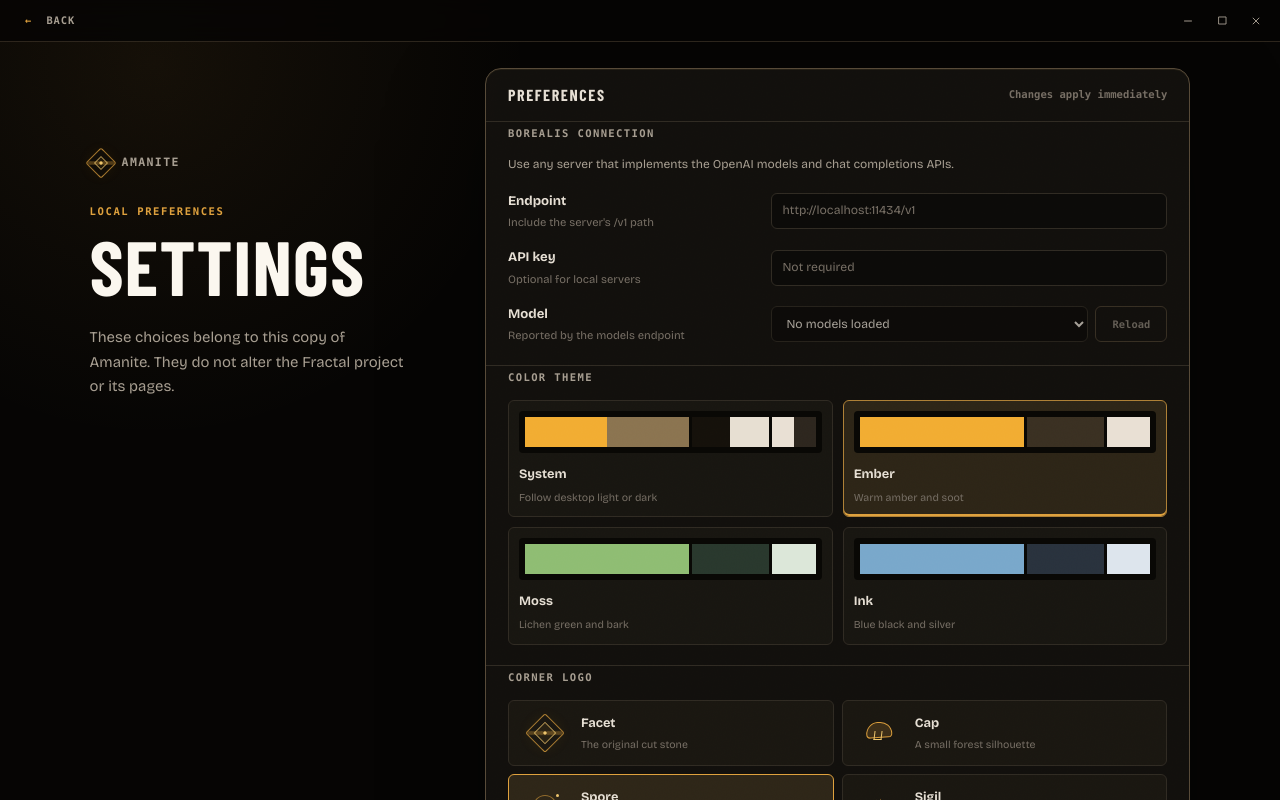
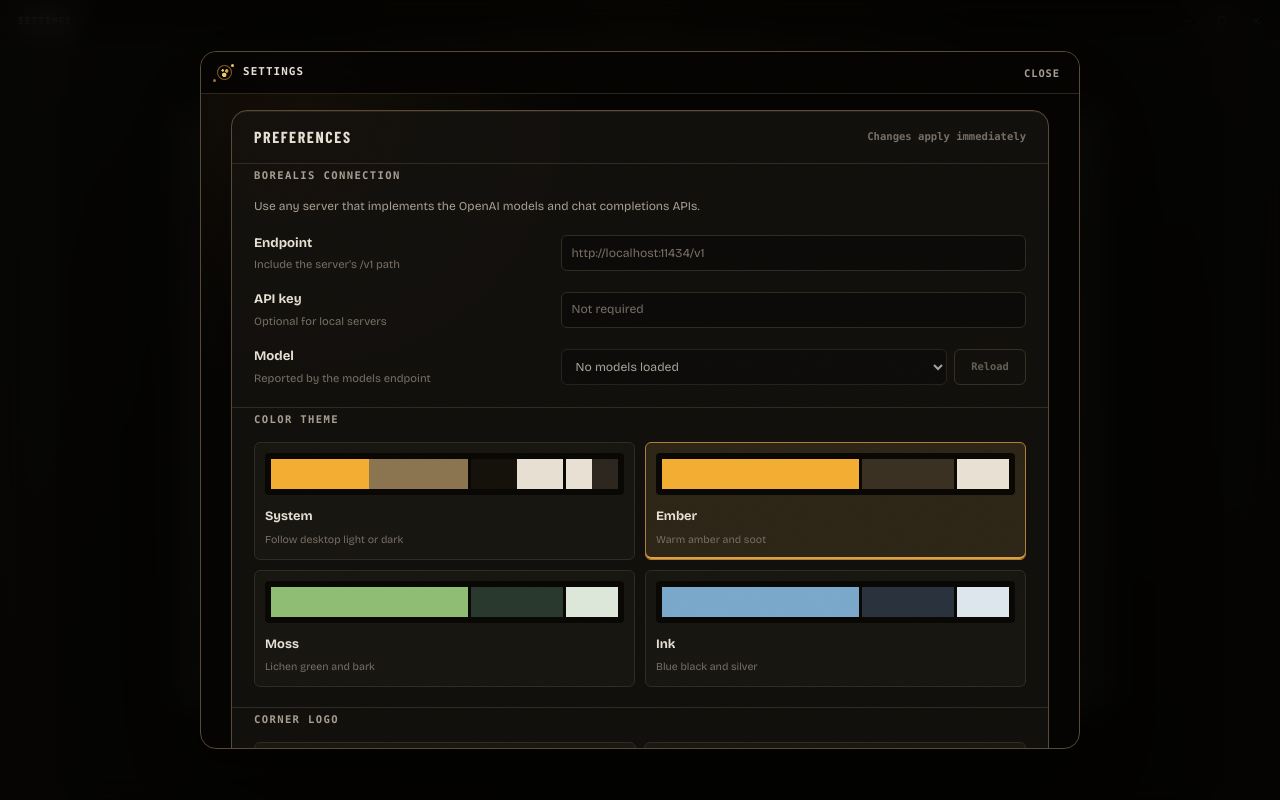
Before and after one commit to AlbinDalbert/amanite, a React (Vite) app: page / in a window 1280 px wide. Both pictures are taken after a click on the button "SETTINGS". Built offline with nearby package versions, Linux system fonts and the light colour scheme; a web font is replaced by a local one.

Commit message:
feat: add modal settings and keyboard folder search
- Present settings as a dismissible modal overlay
- Add Escape-to-close and focus management
- Open folder search with Ctrl/Cmd+F
- Remove the redundant manual save toolbar control

```diff
--- a/scripts/tauri-desktop-debug.mjs
+++ b/scripts/tauri-desktop-debug.mjs
@@ -512,7 +512,8 @@ async function runSmoke(driver, screenshotsDir, projectRoot) {
 
   await driver.click('.workspace-nav-controls button[title="Back in left"]');
   await driver.find('.folder-view[aria-label="Folder Field Notes"]', 30_000);
-  await driver.click('.editor-tab-panel.active .folder-status-bar button:nth-child(1)');
+  await driver.executeScript(`window.dispatchEvent(new KeyboardEvent('keydown', { bubbles: true, ctrlKey: true, key: 'f' }))`);
+  await driver.find('.editor-tab-panel.active .folder-find-drawer input');
   await driver.setValue('.editor-tab-panel.active .folder-find-drawer input', "Folder View");
   await driver.find('.editor-tab-panel.active .folder-find-page');
   await takeScreenshot(driver, screenshotsDir, "03ac-folder-find");
--- a/src/app/App.tsx
+++ b/src/app/App.tsx
@@ -187,9 +187,7 @@ function App() {
 
   return (
     <UniversalContextMenu actions={contextMenuActions}>
-      {!activeProject ? (isSettingsOpen ? (
-        <Suspense fallback={<AppLoading />}><SettingsScreen aiSettings={ai.settings} settings={appearance.settings} onAiChange={ai.setSettings} onChange={appearance.setSettings} onClose={() => setIsSettingsOpen(false)} onCloseRequest={() => void requestWindowClose()} /></Suspense>
-      ) : (
+      {!activeProject ? (
         <StartScreen
           error={error}
           isBusy={isBusy}
@@ -205,9 +203,9 @@ function App() {
           onOpenSettings={() => setIsSettingsOpen(true)}
           onRefreshProjects={session.refreshProjectCatalog}
         />
-      )) : (
+      ) : (
         <>
-          <div className={isSettingsOpen ? "workspace-view settings-hidden" : "workspace-view"}>
+          <div className="workspace-view">
             <Suspense fallback={<AppLoading />}><Workspace
               commandResult={commandResult}
               error={error}
@@ -237,9 +235,10 @@ function App() {
               onValidate={session.validateProject}
             /></Suspense>
           </div>
-          {isSettingsOpen ? <Suspense fallback={null}><SettingsScreen aiSettings={ai.settings} settings={appearance.settings} onAiChange={ai.setSettings} onChange={appearance.setSettings} onClose={() => setIsSettingsOpen(false)} onCloseRequest={() => void requestWindowClose()} /></Suspense> : null}
         </>
       )}
+
+      {isSettingsOpen ? <Suspense fallback={null}><SettingsScreen aiSettings={ai.settings} settings={appearance.settings} onAiChange={ai.setSettings} onChange={appearance.setSettings} onClose={() => setIsSettingsOpen(false)} /></Suspense> : null}
 
       {confirmDialog ? <ConfirmDialog {...confirmDialog} /> : null}
     </UniversalContextMenu>
--- a/src/features/settings/components/SettingsScreen.tsx
+++ b/src/features/settings/components/SettingsScreen.tsx
@@ -1,5 +1,4 @@
 import { useCallback, useEffect, useRef, useState } from "react";
-import WindowControls, { handleWindowDragMouseDown } from "@/components/ui/WindowControls";
 import { APP_VERSION } from "@/app/appVersion";
 import type { AiSettings } from "@/app/useAiSettings";
 import { aiClient } from "@/lib/ai/client";
@@ -16,7 +15,6 @@ type Props = {
   settings: AppearanceSettings;
   onAiChange: (settings: AiSettings) => void;
   onChange: (settings: AppearanceSettings) => void;
-  onCloseRequest: () => void;
   onClose: () => void;
 };
 
@@ -44,11 +42,23 @@ function percent(value: number) {
   return `${Math.round(value * 100)}%`;
 }
 
-function SettingsScreen({ aiSettings, settings, onAiChange, onChange, onClose, onCloseRequest }: Props) {
+function SettingsScreen({ aiSettings, settings, onAiChange, onChange, onClose }: Props) {
   const [models, setModels] = useState<string[]>([]);
   const [modelError, setModelError] = useState<string | null>(null);
   const [isLoadingModels, setIsLoadingModels] = useState(false);
   const requestId = useRef(0);
+  const closeButtonRef = useRef<HTMLButtonElement>(null);
+
+  useEffect(() => {
+    closeButtonRef.current?.focus();
+    const closeOnEscape = (event: KeyboardEvent) => {
+      if (event.key !== "Escape") return;
+      event.preventDefault();
+      onClose();
+    };
+    window.addEventListener("keydown", closeOnEscape);
+    return () => window.removeEventListener("keydown", closeOnEscape);
+  }, [onClose]);
 
   function patch(next: Partial<AppearanceSettings>) {
     onChange({ ...settings, ...next });
@@ -90,22 +100,19 @@ function SettingsScreen({ aiSettings, settings, onAiChange, onChange, onClose, o
   }, [aiSettings.endpoint, aiSettings.apiKey, loadModels]);
 
   return (
-    <main className="settings-screen">
-      <header className="settings-titlebar" data-tauri-drag-region onMouseDown={handleWindowDragMouseDown}>
-        <button className="settings-back" onClick={onClose} type="button">
-          <span aria-hidden="true">←</span> Back
+    <div className="settings-backdrop" onMouseDown={(event) => event.target === event.currentTarget && onClose()} role="presentation">
+    <main aria-labelledby="settings-title" aria-modal="true" className="settings-screen" role="dialog">
+      <header className="settings-titlebar">
+        <div className="settings-brand">
+          <span className={`brand-mark logo-${settings.logoMark}`} aria-hidden="true"><i /></span>
+          <h1 id="settings-title">Settings</h1>
+        </div>
+        <button aria-label="Close settings" className="settings-back" onClick={onClose} ref={closeButtonRef} type="button">
+          Close
         </button>
-        <WindowControls onCloseRequest={onCloseRequest} />
       </header>
 
       <div className="settings-layout">
-        <aside className="settings-intro">
-          <div className="start-brand"><span className="brand-mark" aria-hidden="true" /><p>Amanite</p></div>
-          <p className="settings-kicker">Local preferences</p>
-          <h1>Settings</h1>
-          <p>These choices belong to this copy of Amanite. They do not alter the Fractal project or its pages.</p>
-        </aside>
-
         <section className="settings-sheet" aria-label="Application settings">
           <header className="settings-sheet-header">
             <p>Preferences</p>
@@ -319,6 +326,7 @@ function SettingsScreen({ aiSettings, settings, onAiChange, onChange, onClose, o
         </section>
       </div>
     </main>
+    </div>
   );
 }
 
--- a/src/features/workspace/components/FolderView.tsx
+++ b/src/features/workspace/components/FolderView.tsx
@@ -166,6 +166,7 @@ function InlineFolderEditor({ buffer, isBusy, pages, spellCheck, onChangeSource
 }
 
 function FolderView(props: Props) {
+  const viewRef = useRef<HTMLElement>(null);
   const [title, setTitle] = useState(props.folder.title);
   const [editingPath, setEditingPath] = useState<string | null>(null);
   const [draggedName, setDraggedName] = useState<string | null>(null);
@@ -179,6 +180,16 @@ function FolderView(props: Props) {
   const createInputRef = useRef<HTMLInputElement>(null);
   useEffect(() => setTitle(props.folder.title), [props.folder.path, props.folder.title]);
   useEffect(() => setEditingPath(null), [props.folder.path]);
+  useEffect(() => {
+    const openFind = (event: KeyboardEvent) => {
+      if (!(event.metaKey || event.ctrlKey) || event.shiftKey || event.altKey || event.key.toLowerCase() !== "f") return;
+      if (!viewRef.current?.closest(".editor-tab-panel.active")) return;
+      event.preventDefault();
+      setIsFindOpen(true);
+    };
+    window.addEventListener("keydown", openFind);
+    return () => window.removeEventListener("keydown", openFind);
+  }, []);
   useEffect(() => {
     if (!addMenu) return;
     const closeMenu = (event: globalThis.MouseEvent) => {
@@ -274,7 +285,7 @@ function FolderView(props: Props) {
   }
 
   return (
-    <section className="folder-view-shell" aria-label={`Folder ${props.folder.title}`}>
+    <section className="folder-view-shell" aria-label={`Folder ${props.folder.title}`} ref={viewRef}>
       <div aria-label={`Folder ${props.folder.title}`} className="folder-view">
       <header className="folder-view-header">
         <div className="folder-view-eyebrow">
--- a/src/features/workspace/components/WorkspaceToolbar.tsx
+++ b/src/features/workspace/components/WorkspaceToolbar.tsx
@@ -6,13 +6,11 @@ type WorkspaceToolbarProps = {
   canGoBack: boolean;
   canGoForward: boolean;
   dirtyCount: number;
-  isBusy: boolean;
   isSaving: boolean;
   onBack: () => void;
   onCloseRequest: () => void;
   onForward: () => void;
   onOpenQuick: () => void;
-  onSave: () => void;
   onToggleSidebar: () => void;
 };
 
@@ -29,7 +27,6 @@ function WorkspaceToolbar(props: WorkspaceToolbarProps) {
       <div className="workspace-focus-readout"><i /><span>{props.activeGroupLabel} group</span></div>
       <div className="workspace-save-controls">
         <span aria-live="polite" className={`save-state ${props.isSaving ? "saving" : props.dirtyCount ? "unsaved" : "saved"}`}><i aria-hidden="true" />{saveLabel}</span>
-        <button className="workspace-save-button" disabled={props.isBusy || !props.dirtyCount} onClick={props.onSave} title={props.dirtyCount > 1 ? "Save all pages" : "Save page (Ctrl+S)"} type="button">{props.dirtyCount > 1 ? "Save all" : "Save"}</button>
       </div>
       <WindowControls onCloseRequest={props.onCloseRequest} />
     </header>
--- a/src/styles/base.css
+++ b/src/styles/base.css
@@ -197,7 +197,6 @@ a[href], label:has(input), input[type="checkbox"], input[type="range"], select,
 }
 
 .workspace-view { display: contents; }
-.workspace-view.settings-hidden { display: none; }
 
 input,
 textarea,
--- a/src/styles/settings.css
+++ b/src/styles/settings.css
@@ -1,18 +1,33 @@
+.settings-backdrop {
+  position: fixed;
+  z-index: 100;
+  inset: 0;
+  display: grid;
+  place-items: center;
+  background: rgb(5 5 4 / 48%);
+  padding: clamp(18px, 4vw, 52px);
+  backdrop-filter: blur(14px) saturate(.8);
+}
+
 .settings-screen {
-  height: 100vh;
-  min-height: 100vh;
+  position: relative;
+  width: min(880px, 100%);
+  max-height: min(860px, calc(100vh - clamp(36px, 8vw, 104px)));
   overflow-x: hidden;
   overflow-y: auto;
   overscroll-behavior: contain;
+  border: 1px solid var(--app-border-strong);
+  border-radius: var(--radius-lg);
   background:
     radial-gradient(circle at 12% 8%, color-mix(in srgb, var(--app-accent) 7%, transparent), transparent 28%),
     var(--bg-deep);
   color: var(--app-text);
-  padding: 92px clamp(28px, 7vw, 108px) 70px;
+  padding: 64px clamp(18px, 3vw, 30px) 30px;
+  box-shadow: 0 42px 120px rgb(0 0 0 / 62%), inset 0 1px 0 color-mix(in srgb, var(--app-accent-strong) 8%, transparent);
 }
 
 .settings-titlebar {
-  position: fixed;
+  position: absolute;
   z-index: 70;
   top: 0;
   right: 0;
@@ -22,7 +37,7 @@
   align-items: center;
   justify-content: space-between;
   border-bottom: 1px solid color-mix(in srgb, var(--app-border-strong) 48%, transparent);
-  background: color-mix(in srgb, var(--bg-deep) 86%, transparent);
+  background: color-mix(in srgb, var(--bg-deep) 92%, transparent);
   padding: 4px 8px 4px 14px;
   backdrop-filter: blur(16px);
 }
@@ -36,29 +51,16 @@
   letter-spacing: 0.09em;
   text-transform: uppercase;
 }
-.settings-back span { margin-right: 7px; color: var(--app-accent); }
+.settings-brand { display: flex; align-items: center; gap: 9px; }
+.settings-brand .brand-mark { width: 19px; height: 19px; }
+.settings-brand h1 { margin: 0; color: var(--app-text); font: 800 .68rem/1 var(--font-mono); letter-spacing: .1em; text-transform: uppercase; }
 .settings-back:hover, .settings-back:focus-visible { border-color: var(--app-border-strong); color: var(--app-text); outline: none; }
 
 .settings-layout {
   display: grid;
-  width: min(1240px, 100%);
-  grid-template-columns: minmax(250px, 0.7fr) minmax(560px, 1.55fr);
-  gap: clamp(42px, 6vw, 88px);
+  width: 100%;
   margin: 0 auto;
 }
-
-.settings-intro {
-  position: sticky;
-  top: 90px;
-  display: grid;
-  align-self: start;
-  gap: 16px;
-  padding-top: 16px;
-}
-.settings-intro .start-brand { margin-bottom: 34px; }
-.settings-kicker { margin: 0; color: var(--app-accent); font: 800 0.66rem/1 var(--font-mono); letter-spacing: 0.15em; text-transform: uppercase; }
-.settings-intro h1 { margin: 0; color: var(--text-strong); font: 800 clamp(3.6rem, 6vw, 6.2rem)/0.84 var(--font-display); letter-spacing: 0.015em; text-transform: uppercase; }
-.settings-intro > p:last-child { max-width: 330px; margin: 12px 0 0; color: var(--app-muted); font-size: 0.93rem; line-height: 1.65; }
 
 .settings-sheet {
   display: grid;
@@ -168,11 +170,8 @@
 .word-goal-setting input[type="number"]:focus { border-color: var(--app-accent); }
 
 @media (max-width: 820px) {
-  .settings-screen { padding: 70px 22px 48px; }
-  .settings-layout { grid-template-columns: 1fr; gap: 28px; }
-  .settings-intro { position: static; }
-  .settings-intro .start-brand { margin-bottom: 12px; }
-  .settings-intro h1 { font-size: 4rem; }
+  .settings-backdrop { padding: 10px; }
+  .settings-screen { max-height: calc(100vh - 20px); padding: 60px 12px 12px; }
   .theme-options { grid-template-columns: 1fr; }
   .logo-options { grid-template-columns: 1fr; }
   .ai-settings > label { grid-template-columns: 1fr; gap: 7px; }
@@ -180,9 +179,7 @@
 }
 
 @media (min-width: 821px) and (max-height: 820px) {
-  .settings-screen { padding-top: 68px; padding-bottom: 32px; }
-  .settings-intro { top: 68px; }
-  .settings-intro .start-brand { margin-bottom: 16px; }
+  .settings-screen { padding-top: 58px; padding-bottom: 18px; }
   .settings-group { padding-top: 18px; padding-bottom: 20px; }
   .theme-swatch { height: 42px; }
 }
```
Also changed, not shown: src/features/workspace/components/Workspace.tsx (+0 -8 lines), src/styles/workspace.css (+0 -20 lines).
